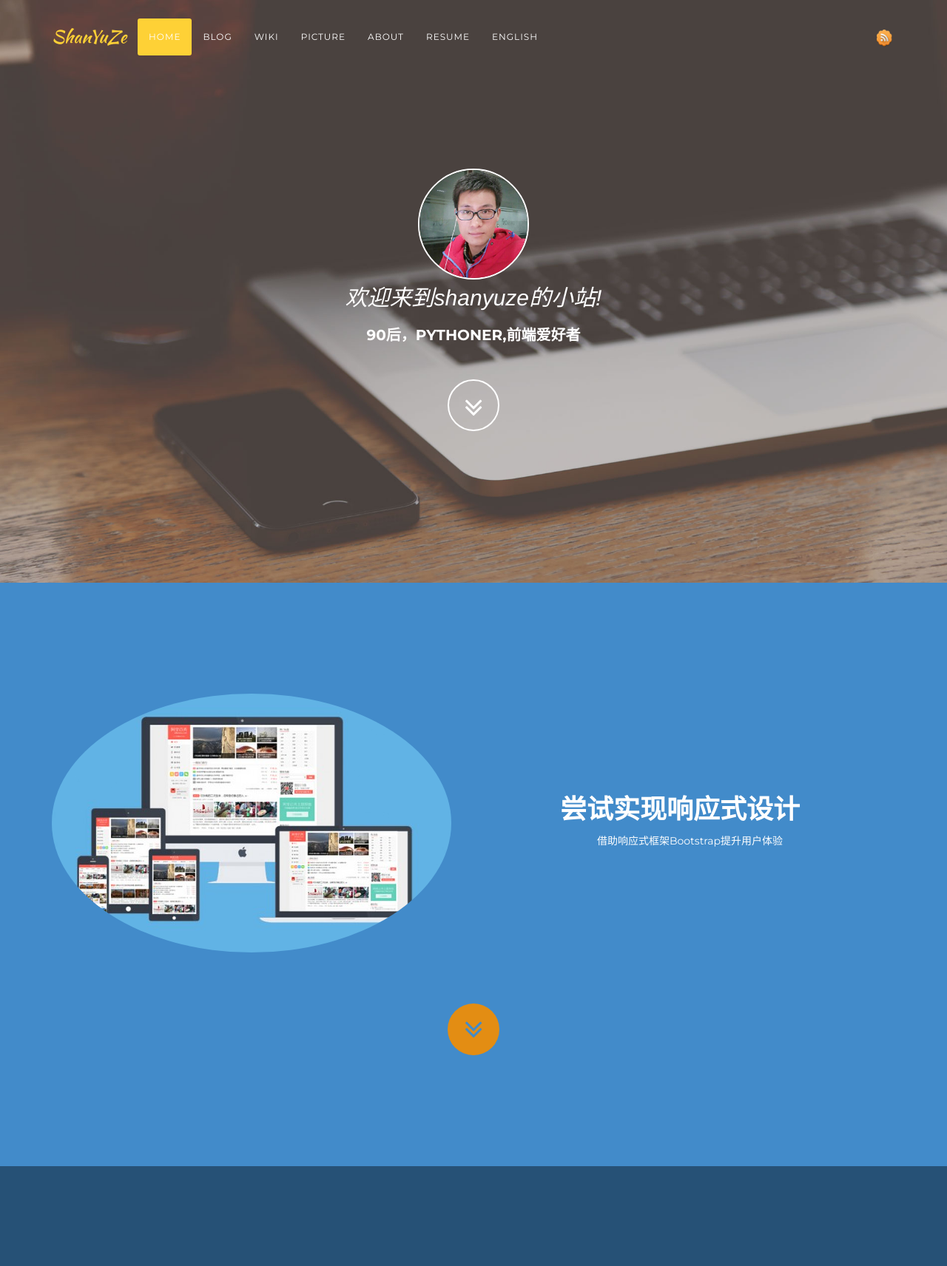
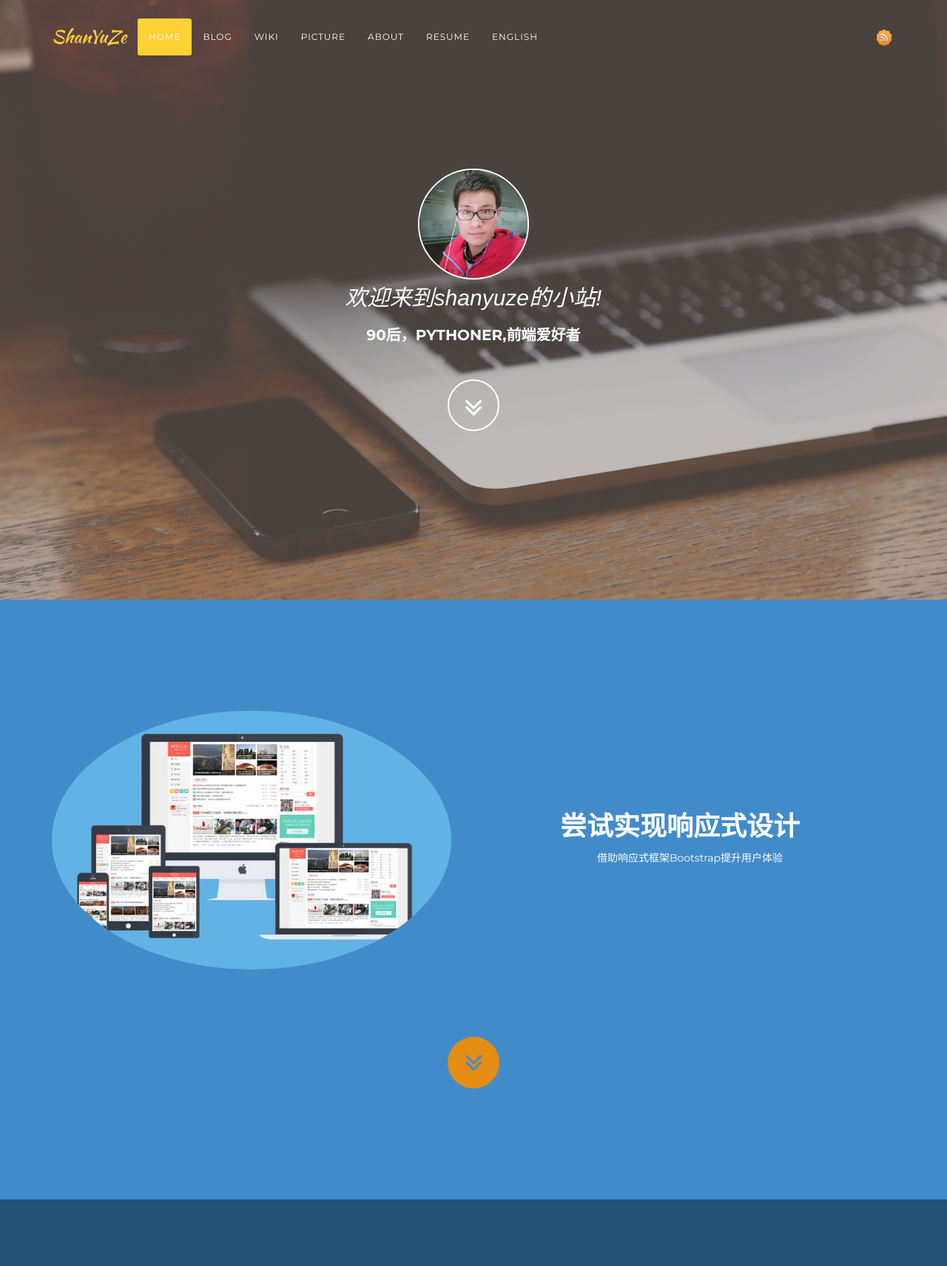
Before and after one commit to yuzeshan/MyPersonalSite, a Django app: page / in a window 1280 px wide. Shown: the top 1712 px of the page at 74% size. Run offline with Django 3.2, Linux system fonts and the light colour scheme; some libraries are stand-ins or nearby versions; some web fonts are replaced.

Commit message:
home主页完成

```diff
--- a/manager/static/home/css/agency.css
+++ b/manager/static/home/css/agency.css
@@ -312,7 +312,7 @@ header .intro-text .intro-heading {
     header .intro-text {
         /*border: 1px solid red;*/
         padding-top: 20%;
-        padding-bottom: 18%;
+        padding-bottom: 20%;
     }
 
     header .intro-text .intro-lead-in {
@@ -345,7 +345,7 @@ section {
     font-family: Montserrat,"Helvetica Neue",Helvetica,Arial,sans-serif;
 }
 #responsive .double-portfolio{
-    margin-top: 6%;
+    margin-top: 8%;
 }
 #responsive .double-portfolio a{
     display: inline-block;
--- a/manager/static/js/main.js
+++ b/manager/static/js/main.js
@@ -349,6 +349,7 @@ function navigator_switch(){
         $('#wiki').addClass('active');
     }
 }
+
 /*下面是浮动小人的js代码*/
 
 //刷新页面时浮动小人从天缓缓而降
--- a/templates/base.html
+++ b/templates/base.html
@@ -8,6 +8,7 @@
         <meta name="description" content="">
         <meta name="author" content="">
         <title>Shanyuze的博客</title>
+        <link rel="shortcut icon" href="/static/img/favicon.ico">
         <!--Bootstrap core css-->
         <link rel="stylesheet" href="{{ STATIC_URL }}bootstrap/css/bootstrap.min.css"/>
         <!--Custom styles for this template-->
@@ -28,7 +29,7 @@
         <!--下面为页面加载介绍前的缓冲效果-->
         <script src="/static/js/loading.js"></script>
     </head>
-    <body>
+    <body id="page-top">
         {% if not is_blog_view %}  <!--假如不是显示博客页面，就显示主页-->
             {% include "head.html" %} <!--显示主页导航-->
         {% else %}
--- a/templates/home.html
+++ b/templates/home.html
@@ -10,7 +10,7 @@
     <meta name="author" content="">
 
     <title>shanyuze的小站</title>
-
+    <link rel="shortcut icon" href="/static/img/favicon.ico">
     <!-- Bootstrap Core CSS -->
     <link href="/static/bootstrap/css/bootstrap.min.css" rel="stylesheet">
 
--- a/templates/wiki/wiki_base.html
+++ b/templates/wiki/wiki_base.html
@@ -8,6 +8,7 @@
         <meta name="description" content="">
         <meta name="author" content="">
         <title>Shanyuze的WIKI</title>
+        <link rel="shortcut icon" href="/static/img/favicon.ico">
         <!--Bootstrap core css-->
         <link rel="stylesheet" href="{{ STATIC_URL }}bootstrap/css/bootstrap.min.css"/>
         <!--Custom styles for this template-->
```
